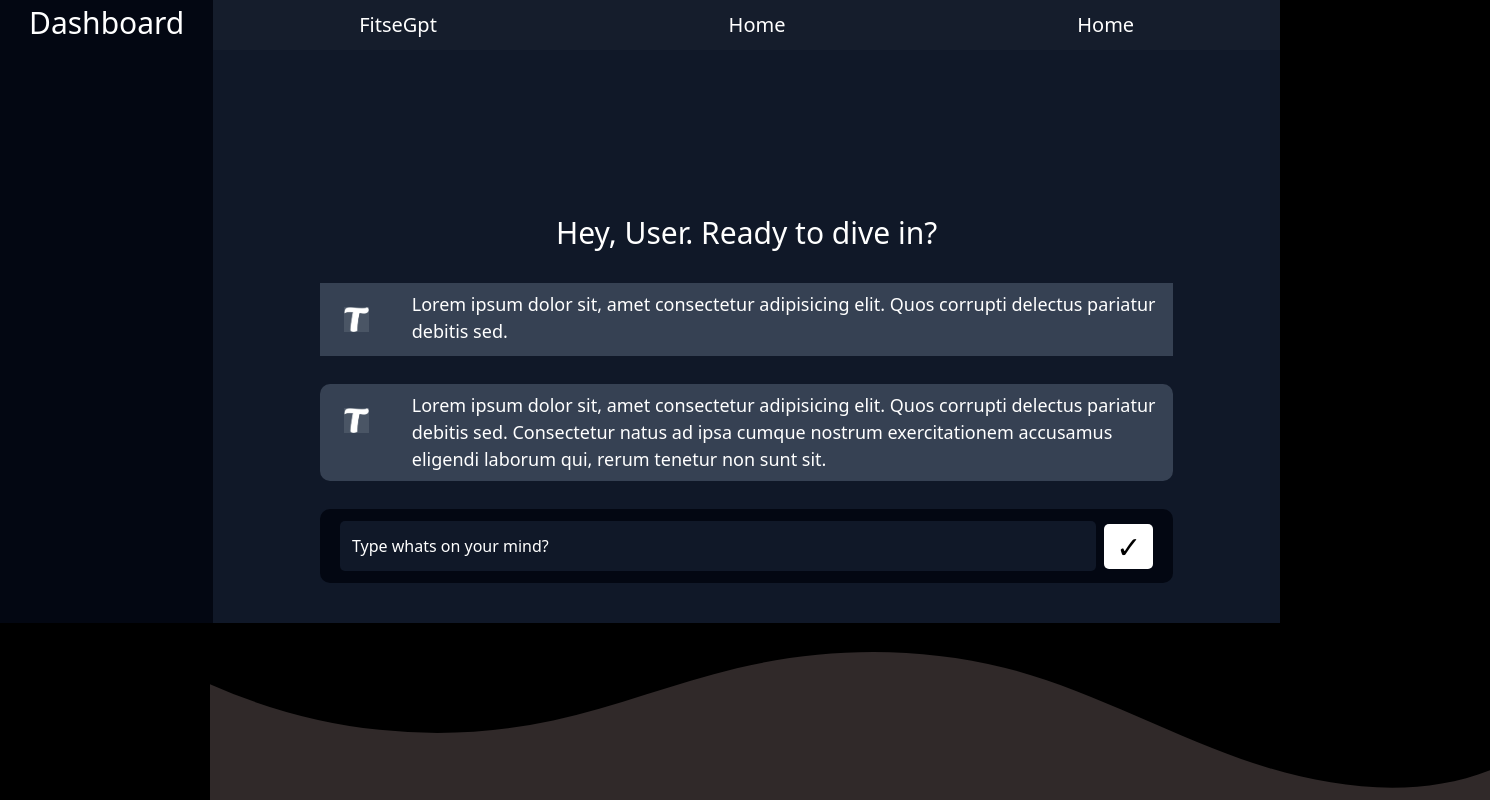
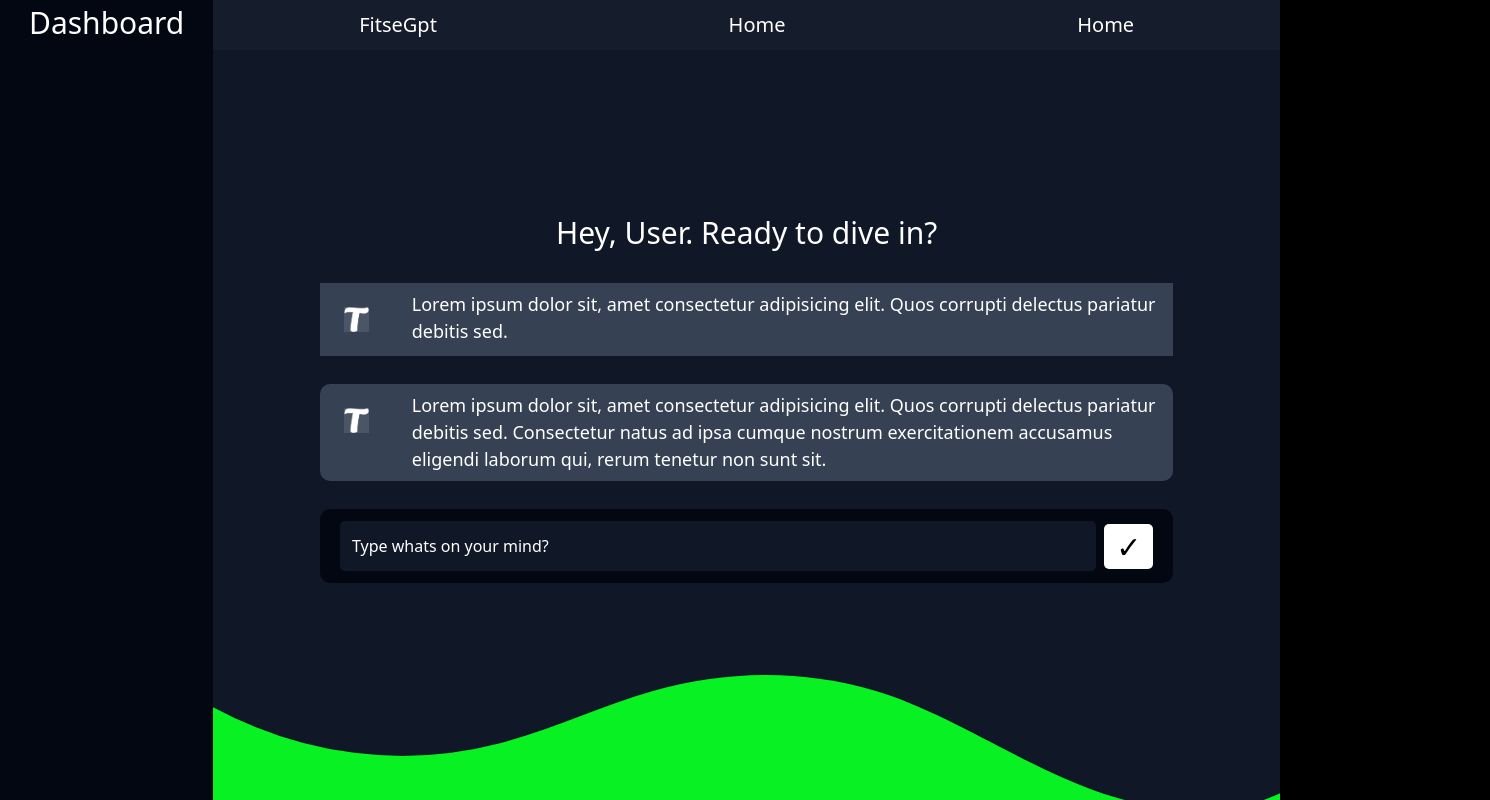
Before and after one commit to codewithfitse/ExpenseTracker, a React (Vite) app in the folder Frontend/: page /Home in a window 1280 px wide. Shown: the top 800 px of the page, 1490 px wide, since content can reach past the window. Built offline with nearby package versions, Linux system fonts and the light colour scheme; no server answers.

Commit message:
CHANGING ON HOMEPAGE

```diff
--- a/Frontend/src/index.css
+++ b/Frontend/src/index.css
@@ -25,7 +25,7 @@ body {
 .custom-shape-divider-bottom-1752948060 {
     position: absolute;
     bottom: 0;
-    left: 210px;
+    left: 0;
     width: 100%;
     overflow: hidden;
     line-height: 0;
@@ -39,7 +39,7 @@ body {
 }
 
 .custom-shape-divider-bottom-1752948060 .shape-fill {
-    fill: #302929;
+    fill: #08f223;
 }
 
 /** For mobile devices **/
--- a/Frontend/src/page/Home.jsx
+++ b/Frontend/src/page/Home.jsx
@@ -11,11 +11,11 @@ export const Home = () => {
 
   return (
     <>
-      <div className="w-full min-h-full flex bg-black text-white">
+      <div className="w-full min-h-full flex bg-black overflow-x-hidden text-white">
         <aside className="w-[20%] h-auto bg-gray-950">
           <h1 className="text-[15px] lg:text-[30px] text-center">Dashboard</h1>
         </aside>
-        <main className="w-full h-full flex flex-col items-center bg-gray-900">
+        <main className="w-full h-full flex flex-col items-center bg-gray-900 relative">
           <div className="custom-shape-divider-top-1752947696">
             <svg
               data-name="Layer 1"
@@ -34,7 +34,7 @@ export const Home = () => {
             <h1 className="">Home</h1>
             <h1 className="">Home</h1>
           </nav>
-          <div className="w-full h-full pb-10 bg-transparent">
+          <div className="w-full h-full pb-60 bg-transparent">
             <div className="w-full h-full mt-20 lg:mt-40 flex flex-col ju items-center space-y-7">
               <h1 className="text-[20px] lg:text-[30px]">
                 Hey, User. Ready to dive in?
@@ -85,8 +85,7 @@ export const Home = () => {
                 </button>
               </div>
             </div>
-          </div>
-          <div className="mt-10 custom-shape-divider-bottom-1752948060">
+            <div className="pt-10 custom-shape-divider-bottom-1752948060">
               <svg
                 data-name="Layer 1"
                 xmlns="http://www.w3.org/2000/svg"
@@ -99,6 +98,7 @@ export const Home = () => {
                 ></path>
               </svg>
             </div>
+          </div>
         </main>
       </div>
     </>
```
Also changed, not shown: Frontend/public/blob.svg (added). Lines whose indentation alone changed are shown as unchanged.
